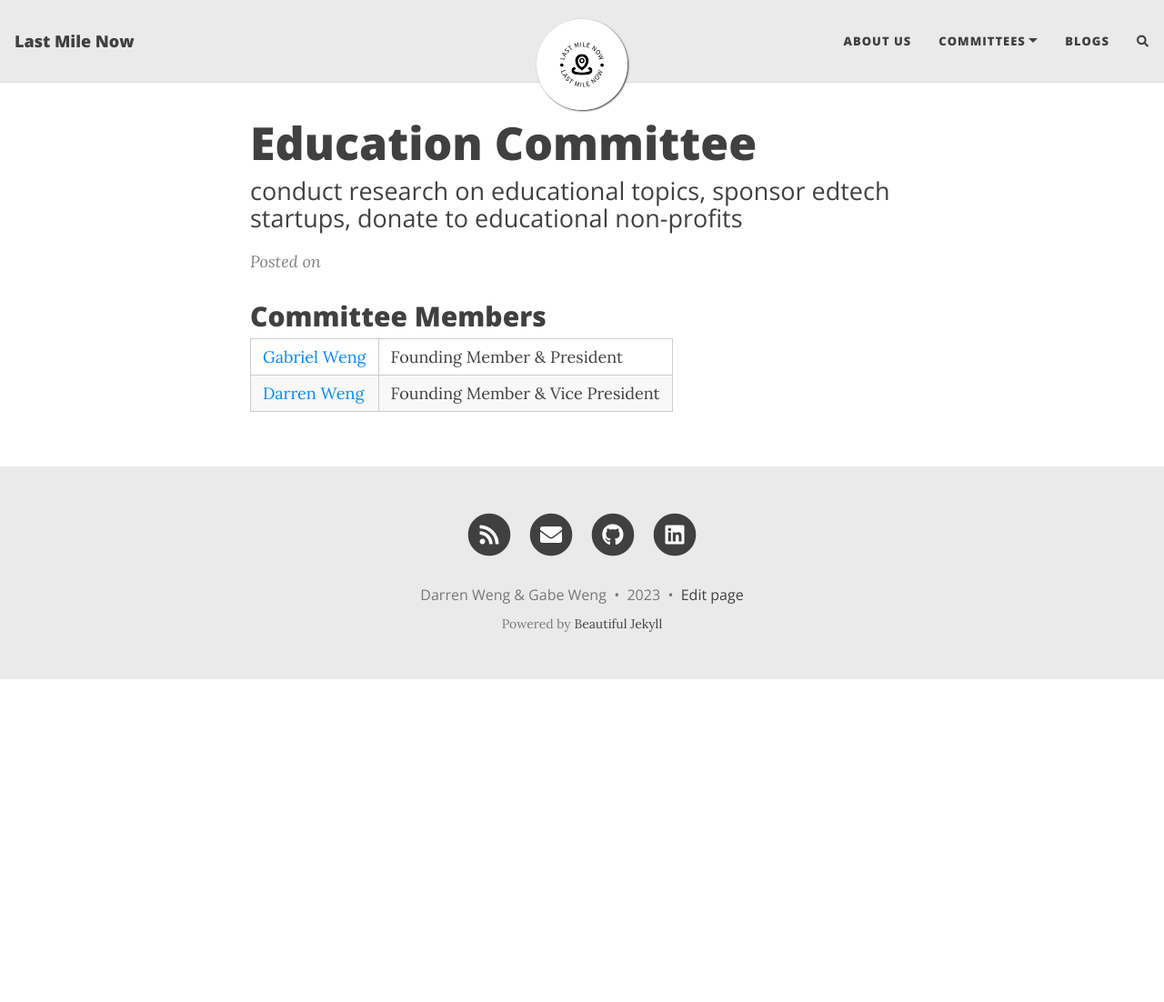
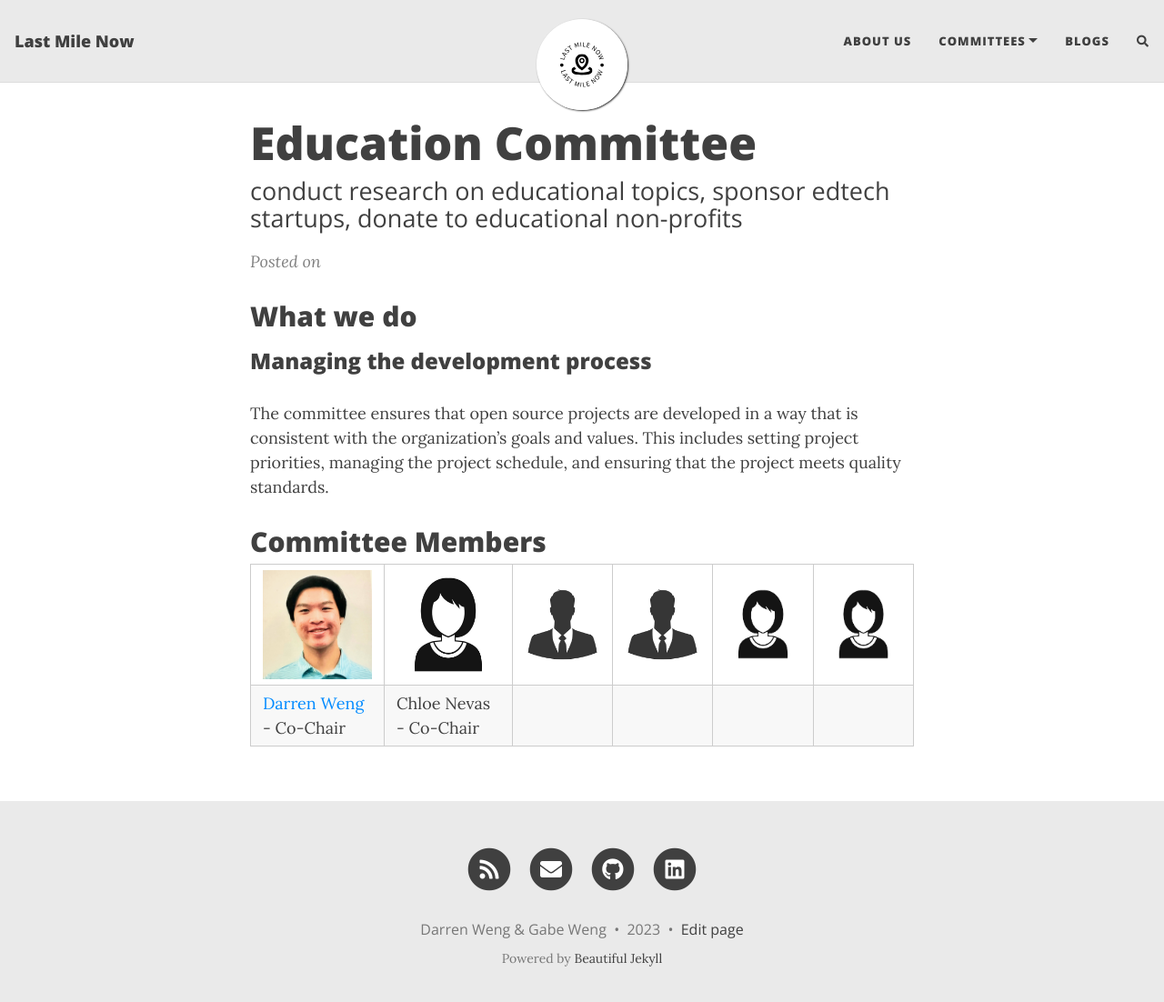
Before and after one commit to LastMileNow/lastmilenow.github.io, a Jekyll site: the page built from education.md, in a window 1280 px wide and 1115 px high. Shown: the top 1102 px of the window at 91% size. Built offline with Jekyll 4.4.1, drawn with Linux system fonts in a browser that asks for light colours; nearby versions of some CDN libraries; comment, search, counter and statistics services are not loaded.

Commit message:
education, healthcare & open source

```diff
--- a/education.md
+++ b/education.md
@@ -5,9 +5,12 @@
 share-img:
 ---
 
+## What we do
+### Managing the development process
+The committee ensures that open source projects are developed in a way that is consistent with the organization's goals and values. This includes setting project priorities, managing the project schedule, and ensuring that the project meets quality standards.
+
 ## Committee Members
 
-
-| --- | --- |
-| [Gabriel Weng](https://www.gabrielweng.com) | Founding Member & President |
-| [Darren Weng](https://www.darrenweng.com) | Founding Member & Vice President |
+| --- | --- | --- | --- |
+|<img src="https://raw.githubusercontent.com/LastMileNow/lastmilenow.github.io/main/assets/img/darren_weng.jpg" alt="Darren Weng" width=250 /> | <img src="https://raw.githubusercontent.com/LastMileNow/lastmilenow.github.io/main/assets/img/female_headshot.jpg" alt="Jade" width=250 /> | <img src="https://raw.githubusercontent.com/LastMileNow/lastmilenow.github.io/main/assets/img/male_headshot.jpg" alt="" width=250 /> | <img src="https://raw.githubusercontent.com/LastMileNow/lastmilenow.github.io/main/assets/img/male_headshot.jpg" alt="Jade" width=250 />  | <img src="https://raw.githubusercontent.com/LastMileNow/lastmilenow.github.io/main/assets/img/female_headshot.jpg" alt="" width=250 />  | <img src="https://raw.githubusercontent.com/LastMileNow/lastmilenow.github.io/main/assets/img/female_headshot.jpg" alt="" width=250 /> |
+| [Darren Weng](https://www.darrenweng.com) - Co-Chair | Chloe Nevas - Co-Chair|||
```
Also changed, not shown: healthcare.md (+6 -2 lines), opensource/index.md (+6 -4 lines).
